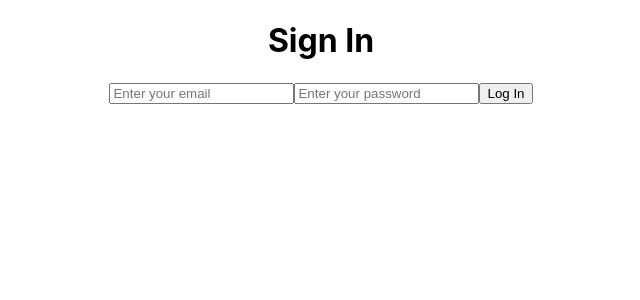
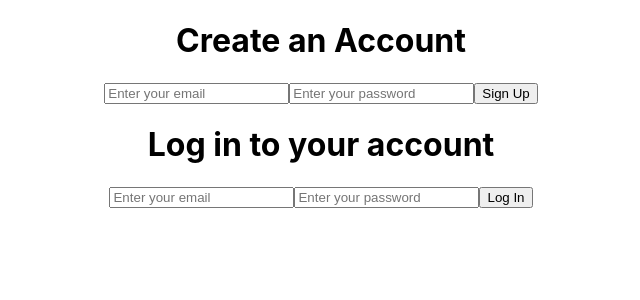
Before and after one commit to Emily8183/firebase-react-auth, a React (Create React App) app in the folder frontend/foodsharing/: page / in a window 1280 px wide. Shown: the top 300 px of the page, without its empty margins (319-959 px from the left). Built offline with nearby package versions, Linux system fonts and the light colour scheme.

Commit message:
added SignUp to App.js

```diff
--- a/frontend/foodsharing/src/App.js
+++ b/frontend/foodsharing/src/App.js
@@ -1,10 +1,12 @@
 import logo from './logo.svg';
 import './App.css';
 import SignIn from './components/auth/SignIn';
+import SignUp from "./components/auth/SignUp";
 
 function App() {
   return (
     <div className='App'>
+      <SignUp />
       <SignIn />
 
     </div>
--- a/frontend/foodsharing/src/components/auth/SignIn.jsx
+++ b/frontend/foodsharing/src/components/auth/SignIn.jsx
@@ -7,7 +7,7 @@ const SignIn = () => {
     const [password,setPassword] = useState('');
 
     const signIn = (e) => {
-       e.preventDefult();
+       e.preventDefault();
        //prevent the form submission from happening until all inputs have valid values
        signInWithEmailAndPassword(auth,email,password)
        .then((userCredential) => {
@@ -21,7 +21,7 @@ const SignIn = () => {
     return (
         <div className="sign-in-form">
             <form onSubmit ={signIn}>
-                <h1>Sign In</h1>
+                <h1>Log in to your account</h1>
                 <input type="email" placeholder="Enter your email" value={email} onChange={(e) => setEmail(e.target.value)}></input>
                 <input type="password" placeholder="Enter your password" value={password} onChange={(e) => setPassword(e.target.value)}></input>
                 <button type="submit">Log In</button>
--- a/frontend/foodsharing/src/components/auth/SignUp.jsx
+++ b/frontend/foodsharing/src/components/auth/SignUp.jsx
@@ -7,11 +7,13 @@ const SignUp = () => {
     const [password,setPassword] = useState('');
 
     const signUp = (e) => {
-       e.preventDefult();
+       e.preventDefault();
        //prevent the form submission from happening until all inputs have valid values
        createUserWithEmailAndPassword(auth,email,password)
        .then((userCredential) => {
         console.log(userCredential);
+        // const user=userCredential.user;
+        // console.log(user);
        })
         .catch((error) => {
             console.log(error);
@@ -21,7 +23,7 @@ const SignUp = () => {
     return (
         <div className="sign-up-form">
             <form onSubmit ={signUp}>
-                <h1>Sign Up</h1>
+                <h1>Create an Account</h1>
                 <input type="email" placeholder="Enter your email" value={email} onChange={(e) => setEmail(e.target.value)}></input>
                 <input type="password" placeholder="Enter your password" value={password} onChange={(e) => setPassword(e.target.value)}></input>
                 <button type="submit">Sign Up</button>
```
